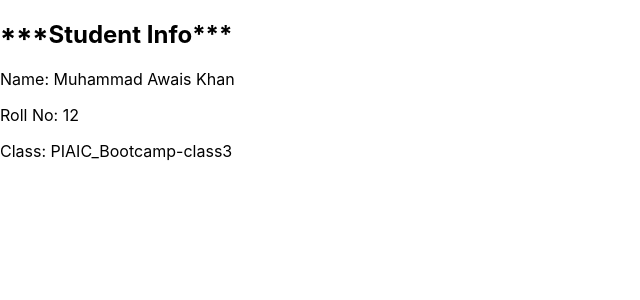
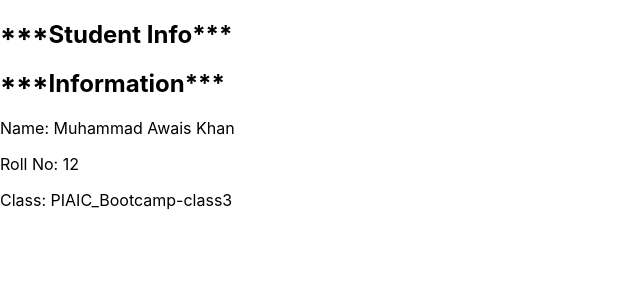
Before and after one commit to EngrAwaisKhan/first-react-app, a React (Create React App) app: page / in a window 1280 px wide. Shown: the top 300 px of the page, without its empty margins (0-640 px from the left). Built offline with nearby package versions, Linux system fonts and the light colour scheme.

Commit message:
Update App.js

```diff
--- a/src/App.js
+++ b/src/App.js
@@ -7,6 +7,7 @@
   return (
   <div className='name'>
       <h2>***Student Info***</h2>
+      <h2>***Information***</h2>
     <Name Sname = "Muhammad Awais Khan"/>
     <Roll Sroll = "12"/>
     <Class Sclass = "PIAIC_Bootcamp-class3"/>
```
